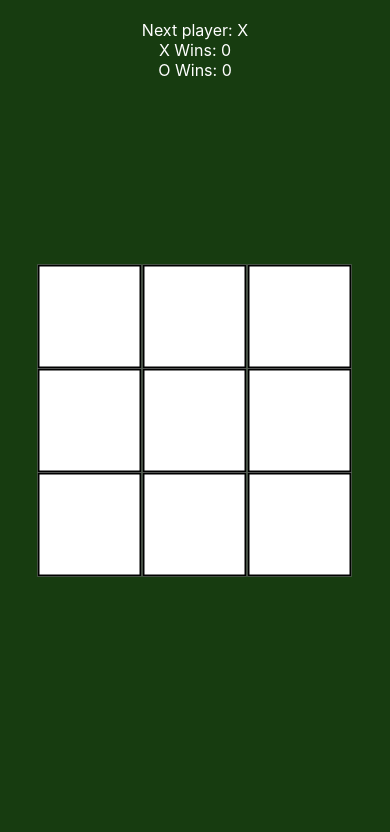
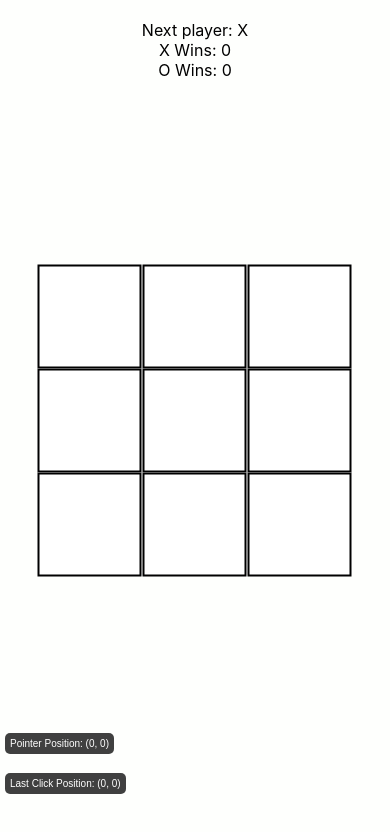
Before and after one commit to Abukarabukar/PortfolioX, a React (Create React App) app: page / in a window 390 px wide. Shown: the top 832 px of the page. Built offline with nearby package versions, Linux system fonts and the light colour scheme.

Commit message:
seprate x into hidden x and Abukar x

```diff
--- a/src/components/Board.tsx
+++ b/src/components/Board.tsx
@@ -1,19 +1,15 @@
 import React from 'react';
-import Square from './Square';
+import xImage from '../assets/x.png';
+import oImage from '../assets/o.png';
+
+type PieceKey = 'x-1' | 'x-2' | 'x-3' | 'x-4' | 'x-5' | 'o-1' | 'o-2' | 'o-3' | 'o-4';
 
 interface BoardProps {
   board: (string | null)[];
-  onClick: (index: number) => void;
+  renderSquare: (index: number) => JSX.Element;
 }
 
-const Board: React.FC<BoardProps> = ({ board, onClick }) => {
-  const renderSquare = (index: number) => (
-    <Square
-      value={board[index]}
-      onClick={() => onClick(index)}
-    />
-  );
-
+const Board: React.FC<BoardProps> = ({ board, renderSquare }) => {
   return (
     <div className="game-board">
       <div className="board-row">
--- a/src/components/TicTacToe.tsx
+++ b/src/components/TicTacToe.tsx
@@ -1,7 +1,7 @@
 import React, { useState, useEffect } from 'react';
 import { motion } from 'framer-motion';
 import '../styles/TicTacToe.scss';
-import xImage from '../assets/x.png';
+import abukarImage from '../assets/x.png';
 import oImage from '../assets/o.png';
 import Board from './Board';
 
@@ -10,15 +10,18 @@ const TicTacToe: React.FC = () => {
   const [isXNext, setIsXNext] = useState(true);
   const [xWins, setXWins] = useState(0);
   const [oWins, setOWins] = useState(0);
+  const [bWins, setbWins] = useState(true);
+  const [pointerPosition, setPointerPosition] = useState({ x: 0, y: 0 });
+  const [clickInfo, setClickInfo] = useState({ x: 0, y: 0 });
 
-  type PieceKey = 'x-1' | 'x-2' | 'x-3' | 'x-4' | 'x-5' | 'o-1' | 'o-2' | 'o-3' | 'o-4';
+  type PieceKey = 'abukar-1' | 'abukar-2' | 'abukar-3' | 'abukar-4' | 'abukar-5' | 'o-1' | 'o-2' | 'o-3' | 'o-4';
 
   const initialPositions = {
-    'x-1': { x: 1000, y: 90 },
-    'x-2': { x: 1000, y: 200 },
-    'x-3': { x: 1000, y: 310 },
-    'x-4': { x: 1000, y: 420 },
-    'x-5': { x: 1000, y: 530 },
+    'abukar-1': { x: 1000, y: 90 },
+    'abukar-2': { x: 1000, y: 200 },
+    'abukar-3': { x: 1000, y: 310 },
+    'abukar-4': { x: 1000, y: 420 },
+    'abukar-5': { x: 1000, y: 530 },
     'o-1': { x: 250, y: 90 },
     'o-2': { x: 250, y: 200 },
     'o-3': { x: 250, y: 310 },
@@ -26,7 +29,7 @@ const TicTacToe: React.FC = () => {
   };
 
   const [clickPosition, setClickPosition] = useState<Record<PieceKey, { x: number; y: number }>>(initialPositions);
-  const [nextXIndex, setNextXIndex] = useState(1);
+  const [nextAbukarIndex, setNextAbukarIndex] = useState(1);
 
   const boxDimensions = [
     { startX: 460, startY: 124, endX: 560, endY: 224 },
@@ -63,8 +66,8 @@ const TicTacToe: React.FC = () => {
     const adjustedX = event.clientX - containerRect.left + 25;
     const adjustedY = event.clientY - containerRect.top + 25;
 
-    if (nextXIndex <= 5) {
-      const pieceKey: PieceKey = `x-${nextXIndex}` as PieceKey;
+    if (nextAbukarIndex <= 5) {
+      const pieceKey: PieceKey = `abukar-${nextAbukarIndex}` as PieceKey;
       setClickPosition({
         ...clickPosition,
         [pieceKey]: { x: adjustedX, y: adjustedY }
@@ -75,10 +78,23 @@ const TicTacToe: React.FC = () => {
         handleSquareClick(boxIndex);
       }
 
-      setNextXIndex(nextXIndex + 1);
+      setNextAbukarIndex(nextAbukarIndex + 1);
     }
-    console.log(`Piece x-${nextXIndex} moved to (${adjustedX}, ${adjustedY})`);
+    setClickInfo({ x: adjustedX, y: adjustedY });
+    console.log(`Piece abukar-${nextAbukarIndex} moved to (${adjustedX}, ${adjustedY})`);
   };
+
+  const renderSquare = (index: number) => (
+    <div className="square" onClick={() => handleSquareClick(index)}>
+      {board[index] && (
+        <img
+          src={board[index] === 'o' ? oImage : abukarImage}
+          alt={board[index]}
+          style={board[index] === 'transparent-x' ? { opacity: 0 } : {}}
+        />
+      )}
+    </div>
+  );
 
   const calculateWinner = (squares: (string | null)[]) => {
     const lines = [
@@ -102,7 +118,7 @@ const TicTacToe: React.FC = () => {
 
   const resetGame = () => {
     setBoard(Array(9).fill(null));
-    setNextXIndex(1);
+    setNextAbukarIndex(1);
     setClickPosition(initialPositions);
   };
 
@@ -121,46 +137,45 @@ const TicTacToe: React.FC = () => {
   }, [board]);
 
   return (
-    <div className="game" onClick={handleBoardClick}>
-      <Board
-        board={board}
-        onClick={handleSquareClick}
-      />
+    <>
+      {bWins ? (
+        <div className="game" onClick={handleBoardClick} onMouseMove={(e) => setPointerPosition({ x: e.clientX, y: e.clientY })}>
+          <Board board={board} renderSquare={renderSquare} />
           <div className="side-pieces right">
             <motion.div
               className="animated-box"
-          animate={{ x: clickPosition['x-1'].x - 50, y: clickPosition['x-1'].y - 50 }}
+              animate={{ x: clickPosition['abukar-1'].x - 50, y: clickPosition['abukar-1'].y - 50 }}
               transition={{ duration: 1, ease: 'easeInOut' }}
             >
-          <img src={xImage} alt="x-1" />
+              <img src={abukarImage} alt="abukar-1" />
             </motion.div>
             <motion.div
               className="animated-box"
-          animate={{ x: clickPosition['x-2'].x - 50, y: clickPosition['x-2'].y - 50 }}
+              animate={{ x: clickPosition['abukar-2'].x - 50, y: clickPosition['abukar-2'].y - 50 }}
               transition={{ duration: 1, ease: 'easeInOut' }}
             >
-          <img src={xImage} alt="x-2" />
+              <img src={abukarImage} alt="abukar-2" />
             </motion.div>
             <motion.div
               className="animated-box"
-          animate={{ x: clickPosition['x-3'].x - 50, y: clickPosition['x-3'].y - 50 }}
+              animate={{ x: clickPosition['abukar-3'].x - 50, y: clickPosition['abukar-3'].y - 50 }}
               transition={{ duration: 1, ease: 'easeInOut' }}
             >
-          <img src={xImage} alt="x-3" />
+              <img src={abukarImage} alt="abukar-3" />
             </motion.div>
             <motion.div
               className="animated-box"
-          animate={{ x: clickPosition['x-4'].x - 50, y: clickPosition['x-4'].y - 50 }}
+              animate={{ x: clickPosition['abukar-4'].x - 50, y: clickPosition['abukar-4'].y - 50 }}
               transition={{ duration: 1, ease: 'easeInOut' }}
             >
-          <img src={xImage} alt="x-4" />
+              <img src={abukarImage} alt="abukar-4" />
             </motion.div>
             <motion.div
               className="animated-box"
-          animate={{ x: clickPosition['x-5'].x - 50, y: clickPosition['x-5'].y - 50 }}
+              animate={{ x: clickPosition['abukar-5'].x - 50, y: clickPosition['abukar-5'].y - 50 }}
               transition={{ duration: 1, ease: 'easeInOut' }}
             >
-          <img src={xImage} alt="x-5" />
+              <img src={abukarImage} alt="abukar-5" />
             </motion.div>
           </div>
           <div className="game-info">
@@ -168,7 +183,15 @@ const TicTacToe: React.FC = () => {
             <div>X Wins: {xWins}</div>
             <div>O Wins: {oWins}</div>
           </div>
+          <div className="pointer-info">
+            Pointer Position: ({pointerPosition.x}, {pointerPosition.y})
           </div>
+          <div className="click-info">
+            Last Click Position: ({clickInfo.x}, {clickInfo.y})
+          </div>
+        </div>
+      ) : null}
+    </>
   );
 };
 
--- a/src/styles/TicTacToe.scss
+++ b/src/styles/TicTacToe.scss
@@ -3,7 +3,7 @@
   width: 100vw; /* Ensure full viewport width */
   height: 100vh; /* Ensure full viewport height */
   position: relative;
-  background-color: #173c10;
+  background-color: #fefffd;
 }
 
 .game-board {
@@ -71,11 +71,43 @@
   font-family: sans-serif;
 }
 
+.pointer-info {
+  bottom: 340px; /* Adjust as needed to prevent overlap */
+}
+
 .click-info {
   bottom: 50px; /* Adjust this value to position it above the pointer-info */
 }
 
 .game-info {
   margin-top: 20px;
-  color: #fff;
+  color: #000; /* Changed to black for better visibility */
 }
+
+@media (max-width: 768px) {
+  .pointer-info,
+  .click-info {
+    bottom: 100px;
+    left: 10px;
+    padding: 8px;
+    font-size: 12px;
+  }
+
+  .pointer-info {
+    bottom: 150px; /* Adjust as needed to prevent overlap */
+  }
+}
+
+@media (max-width: 480px) {
+  .pointer-info,
+  .click-info {
+    bottom: 50px;
+    left: 5px;
+    padding: 5px;
+    font-size: 10px;
+  }
+
+  .pointer-info {
+    bottom: 90px; /* Adjust as needed to prevent overlap */
+  }
+}
```
Lines whose indentation alone changed are shown as unchanged.
